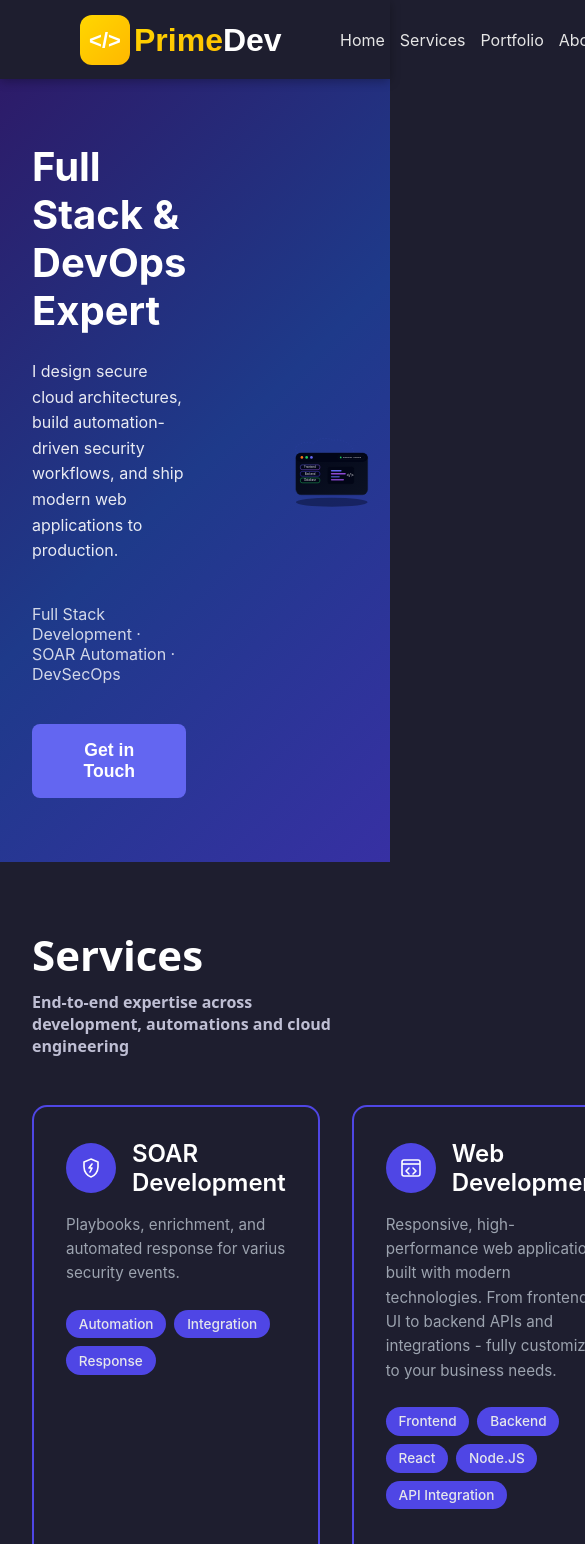
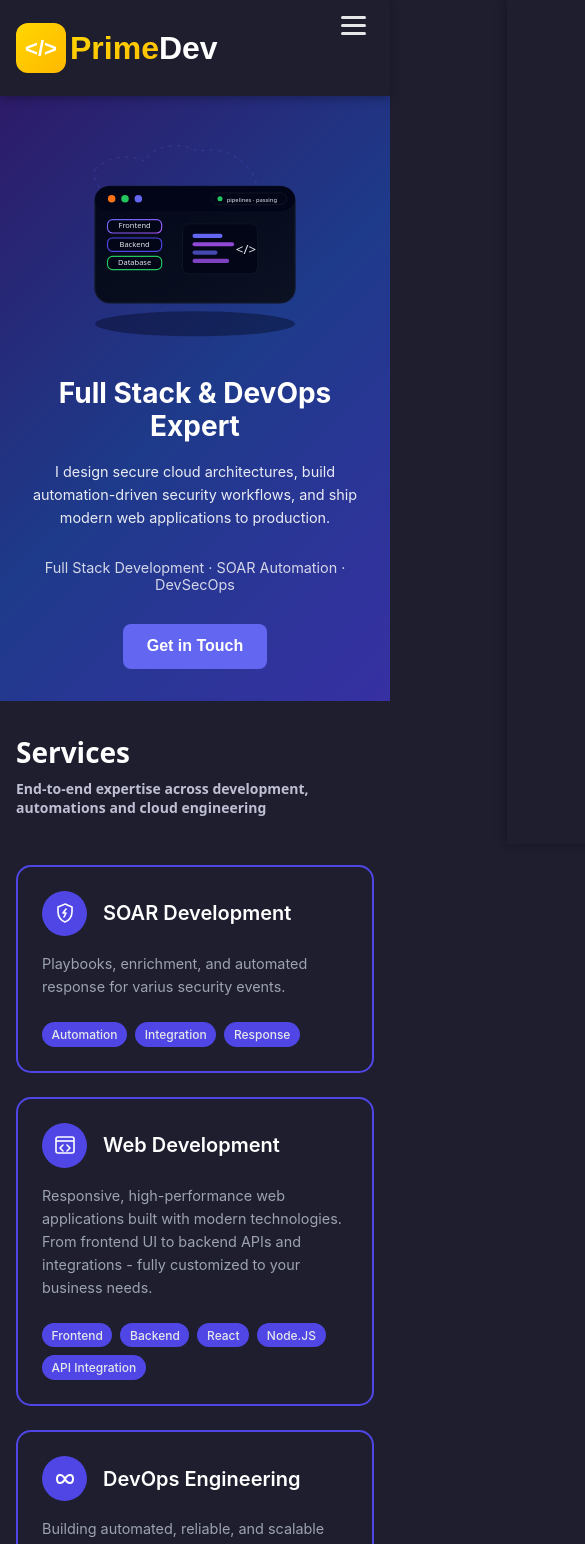
Before and after one commit to PrimeDev-IL/Portfolio, a React (Vite) app: page / in a window 390 px wide. Shown: the top 1544 px of the page, 585 px wide, since content can reach past the window. Built offline with nearby package versions, Linux system fonts and the light colour scheme.

Commit message:
Implement responsive media queries

```diff
--- a/src/assets/styles/cmps/ApplicationCmps/appHeader.css
+++ b/src/assets/styles/cmps/ApplicationCmps/appHeader.css
@@ -15,6 +15,37 @@
         margin-top: 5px;
     }
 
+    .burger-menu {
+        display: none;
+        background: none;
+        border: none;
+        cursor: pointer;
+        padding: 0.5rem;
+        flex-direction: column;
+        gap: 5px;
+        z-index: 101;
+
+        .burger-line {
+            width: 25px;
+            height: 3px;
+            background-color: var(--app-header-txt-clr);
+            transition: all 0.3s ease;
+            border-radius: 2px;
+
+            &.open:nth-child(1) {
+                transform: rotate(45deg) translate(8px, 8px);
+            }
+
+            &.open:nth-child(2) {
+                opacity: 0;
+            }
+
+            &.open:nth-child(3) {
+                transform: rotate(-45deg) translate(7px, -7px);
+            }
+        }
+    }
+
     >.app-nav {
         grid-column: -1;
         gap: 15px;
@@ -22,3 +53,72 @@
         color: var(--app-header-txt-clr);
     }
 }
+
+/* Tablet */
+@media (max-width: 1024px) {
+    .header-container {
+        .logo {
+            margin-inline-start: 40px;
+        }
+
+        >.app-nav {
+            gap: 12px;
+            margin-inline-end: 40px;
+            font-size: 0.95rem;
+        }
+    }
+}
+
+/* Mobile */
+@media (max-width: 768px) {
+    .header-container {
+        grid-template-columns: auto 1fr auto;
+        padding: 0.5rem 1rem;
+
+        .logo {
+            margin-inline-start: 0;
+            font-size: 1.2rem;
+        }
+
+        .burger-menu {
+            display: flex;
+            grid-column: -1;
+        }
+
+        >.app-nav {
+            position: fixed;
+            top: 0;
+            right: -100%;
+            height: 100vh;
+            width: 70%;
+            max-width: 300px;
+            background-color: var(--app-base-bgc-clr);
+            flex-direction: column;
+            justify-content: center;
+            align-items: center;
+            gap: 2rem;
+            margin: 0;
+            padding: 2rem;
+            box-shadow: -2px 0 10px rgba(0, 0, 0, 0.3);
+            transition: right 0.3s ease;
+            z-index: 100;
+
+            &.mobile-open {
+                right: 0;
+            }
+
+            a {
+                font-size: 1.2rem;
+                width: 100%;
+                text-align: center;
+                padding: 0.75rem;
+                border-radius: 8px;
+                transition: background-color 0.3s ease;
+
+                &:hover {
+                    background-color: rgba(99, 102, 241, 0.2);
+                }
+            }
+        }
+    }
+}
--- a/src/assets/styles/cmps/Contact.css
+++ b/src/assets/styles/cmps/Contact.css
@@ -86,3 +86,65 @@
         }
     }
 }
+
+/* Tablet */
+@media (max-width: 1024px) {
+    .contact-container {
+        padding: 3rem 1.5rem;
+
+        >.title {
+            font-size: 36px;
+        }
+
+        >.contact-methods {
+            gap: 1.5rem;
+        }
+    }
+}
+
+/* Mobile */
+@media (max-width: 768px) {
+    .contact-container {
+        padding: 2rem 1rem;
+
+        >.title {
+            font-size: 28px;
+        }
+
+        >.subtitle {
+            font-size: 14px;
+            margin-bottom: 2rem;
+        }
+
+        >.contact-methods {
+            flex-direction: column;
+            gap: 1rem;
+
+            >.contact-method {
+                min-width: 100%;
+                padding: 1.25rem;
+
+                >.method-icon {
+                    width: 40px;
+                    height: 40px;
+                    min-width: 40px;
+
+                    svg {
+                        width: 20px;
+                        height: 20px;
+                    }
+                }
+
+                >.method-details {
+                    h3 {
+                        font-size: 0.95rem;
+                    }
+
+                    a {
+                        font-size: 0.85rem;
+                    }
+                }
+            }
+        }
+    }
+}
--- a/src/assets/styles/cmps/Hero.css
+++ b/src/assets/styles/cmps/Hero.css
@@ -77,3 +77,67 @@
         }
     }
 }
+
+/* Tablet */
+@media (max-width: 1024px) {
+    .hero-container {
+        padding: 3rem 1.5rem;
+
+        >.hero-content {
+            gap: 2rem;
+
+            >.hero-illustration {
+                transform: translateX(0);
+
+                svg {
+                    max-width: 400px;
+                }
+            }
+        }
+    }
+}
+
+/* Mobile */
+@media (max-width: 768px) {
+    .hero-container {
+        padding: 2rem 1rem;
+        min-height: 300px;
+
+        >.hero-content {
+            grid-template-columns: 1fr;
+            gap: 2rem;
+
+            >.hero-text {
+                text-align: center;
+                gap: 1rem;
+
+                >.title {
+                    font-size: clamp(1.75rem, 5vw, 2.5rem);
+                }
+
+                >.subtitle {
+                    font-size: clamp(0.9rem, 2vw, 1rem);
+                }
+
+                >.tags {
+                    font-size: 0.9rem;
+                }
+
+                >.cta-button {
+                    padding: 0.85rem 1.5rem;
+                    font-size: 1rem;
+                    margin: 0 auto;
+                }
+            }
+
+            >.hero-illustration {
+                transform: translateX(0);
+                order: -1;
+
+                svg {
+                    max-width: 300px;
+                }
+            }
+        }
+    }
+}
--- a/src/assets/styles/cmps/OurTeam.css
+++ b/src/assets/styles/cmps/OurTeam.css
@@ -129,3 +129,85 @@
         }
     }
 }
+
+/* Tablet */
+@media (max-width: 1024px) {
+    .our-team-container {
+        padding: 3rem 1.5rem;
+
+        >.title {
+            font-size: 36px;
+        }
+
+        >.team-cards {
+            grid-template-columns: repeat(2, 1fr);
+            gap: 1.5rem;
+        }
+    }
+}
+
+/* Mobile */
+@media (max-width: 768px) {
+    .our-team-container {
+        padding: 2rem 1rem;
+
+        >.title {
+            font-size: 28px;
+        }
+
+        >.subtitle {
+            font-size: 14px;
+        }
+
+        >.team-cards {
+            grid-template-columns: 1fr;
+            gap: 1.5rem;
+
+            >.team-card {
+                padding: 1.5rem;
+
+                >.avatar {
+                    margin-bottom: 1rem;
+
+                    >.avatar-image {
+                        width: 100px;
+                        height: 100px;
+                    }
+
+                    >.avatar-circle {
+                        width: 56px;
+                        height: 56px;
+                        font-size: 1.1rem;
+                    }
+                }
+
+                >.member-name {
+                    font-size: 1.3rem;
+                }
+
+                >.member-role {
+                    font-size: 0.85rem;
+                    margin-bottom: 1rem;
+                }
+
+                >.member-bio {
+                    font-size: 0.85rem;
+                    margin-bottom: 1rem;
+                }
+
+                >.member-tags {
+                    margin-bottom: 1rem;
+
+                    >.tag {
+                        font-size: 0.7rem;
+                        padding: 0.3rem 0.7rem;
+                    }
+                }
+
+                >.social-links {
+                    font-size: 0.8rem;
+                }
+            }
+        }
+    }
+}
--- a/src/assets/styles/cmps/Portfolio.css
+++ b/src/assets/styles/cmps/Portfolio.css
@@ -117,3 +117,72 @@
         }
     }
 }
+
+/* Tablet */
+@media (max-width: 1024px) {
+    .portfolio-container {
+        padding: 3rem 1.5rem;
+
+        >.title {
+            font-size: 36px;
+        }
+
+        >.portfolio-cards {
+            grid-template-columns: repeat(2, 1fr);
+            gap: 1.5rem;
+        }
+    }
+}
+
+/* Mobile */
+@media (max-width: 768px) {
+    .portfolio-container {
+        padding: 2rem 1rem;
+
+        >.title {
+            font-size: 28px;
+        }
+
+        >.subtitle {
+            font-size: 14px;
+        }
+
+        >.portfolio-cards {
+            grid-template-columns: 1fr;
+            gap: 1.5rem;
+
+            >.card {
+                >.card-visual {
+                    height: 180px;
+                    padding: 1.5rem;
+                }
+
+                >.card-content {
+                    padding: 1.25rem;
+
+                    >.card-title {
+                        font-size: 1.1rem;
+                    }
+
+                    >.card-description {
+                        font-size: 0.85rem;
+                    }
+
+                    >.tags {
+                        >.tag {
+                            font-size: 0.75rem;
+                            padding: 0.3rem 0.6rem;
+                        }
+                    }
+
+                    >.card-actions {
+                        >.demo-btn {
+                            padding: 0.65rem 1.25rem;
+                            font-size: 0.9rem;
+                        }
+                    }
+                }
+            }
+        }
+    }
+}
--- a/src/assets/styles/cmps/Services.css
+++ b/src/assets/styles/cmps/Services.css
@@ -103,3 +103,66 @@
         }
     }
 }
+
+/* Tablet */
+@media (max-width: 1024px) {
+    .services-container {
+        padding: 3rem 1.5rem;
+
+        >.title {
+            font-size: 36px;
+        }
+
+        >.services-cards {
+            grid-template-columns: repeat(2, 1fr);
+            gap: 1.5rem;
+        }
+    }
+}
+
+/* Mobile */
+@media (max-width: 768px) {
+    .services-container {
+        padding: 2rem 1rem;
+
+        >.title {
+            font-size: 28px;
+        }
+
+        >.subtitle {
+            font-size: 14px;
+        }
+
+        >.services-cards {
+            grid-template-columns: 1fr;
+            gap: 1.5rem;
+
+            >.card {
+                padding: 1.5rem;
+
+                >.card-header {
+                    >.icon {
+                        width: 45px;
+                        height: 45px;
+                        min-width: 45px;
+                    }
+
+                    >h1 {
+                        font-size: 1.25rem;
+                    }
+                }
+
+                >p {
+                    font-size: 0.9rem;
+                }
+
+                >.categories {
+                    >.category {
+                        font-size: 0.75rem;
+                        padding: 0.3rem 0.6rem;
+                    }
+                }
+            }
+        }
+    }
+}
--- a/src/cmps/ApplicationCmps/AppHeader.jsx
+++ b/src/cmps/ApplicationCmps/AppHeader.jsx
@@ -1,8 +1,12 @@
 import { appHeaderIcons } from "./svgIcons"
+import { useState } from "react"
 
 export function AppHeader({ scrollToSection, refs }) {
+    const [isMenuOpen, setIsMenuOpen] = useState(false)
+
     const handleNavClick = (e, ref) => {
         e.preventDefault()
+        setIsMenuOpen(false) // Close menu on navigation
         if (ref) {
             scrollToSection(ref)
         } else {
@@ -11,11 +15,22 @@ export function AppHeader({ scrollToSection, refs }) {
         }
     }
 
+    const toggleMenu = () => {
+        setIsMenuOpen(!isMenuOpen)
+    }
+
     return (
         <header className="app-header full main-layout">
             <section className="header-container">
                 <span className="logo align-center">{appHeaderIcons.appLogo}</span>
-                <nav className="app-nav flex align-center">
+
+                <button className="burger-menu" onClick={toggleMenu} aria-label="Toggle menu">
+                    <span className={`burger-line ${isMenuOpen ? 'open' : ''}`}></span>
+                    <span className={`burger-line ${isMenuOpen ? 'open' : ''}`}></span>
+                    <span className={`burger-line ${isMenuOpen ? 'open' : ''}`}></span>
+                </button>
+
+                <nav className={`app-nav flex align-center ${isMenuOpen ? 'mobile-open' : ''}`}>
                     <a href="#home" onClick={(e) => handleNavClick(e, null)}>Home</a>
                     <a href="#services" onClick={(e) => handleNavClick(e, refs.servicesRef)}>Services</a>
                     <a href="#portfolio" onClick={(e) => handleNavClick(e, refs.portfolioRef)}>Portfolio</a>
```
Also changed, not shown: 2 other files (tests, documents, lock files or other folders).
